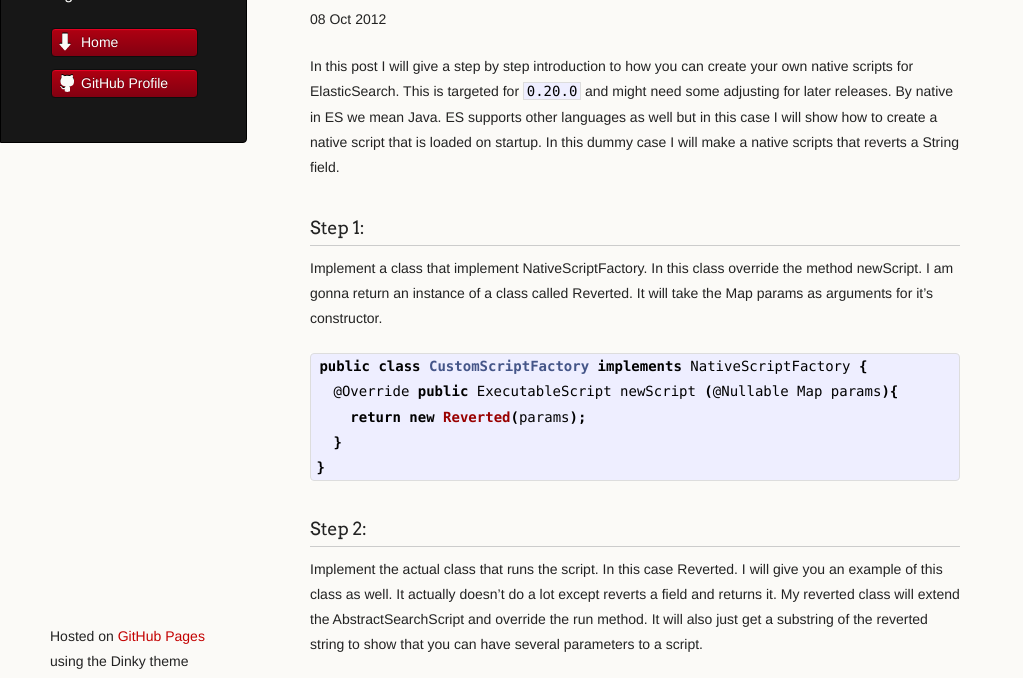
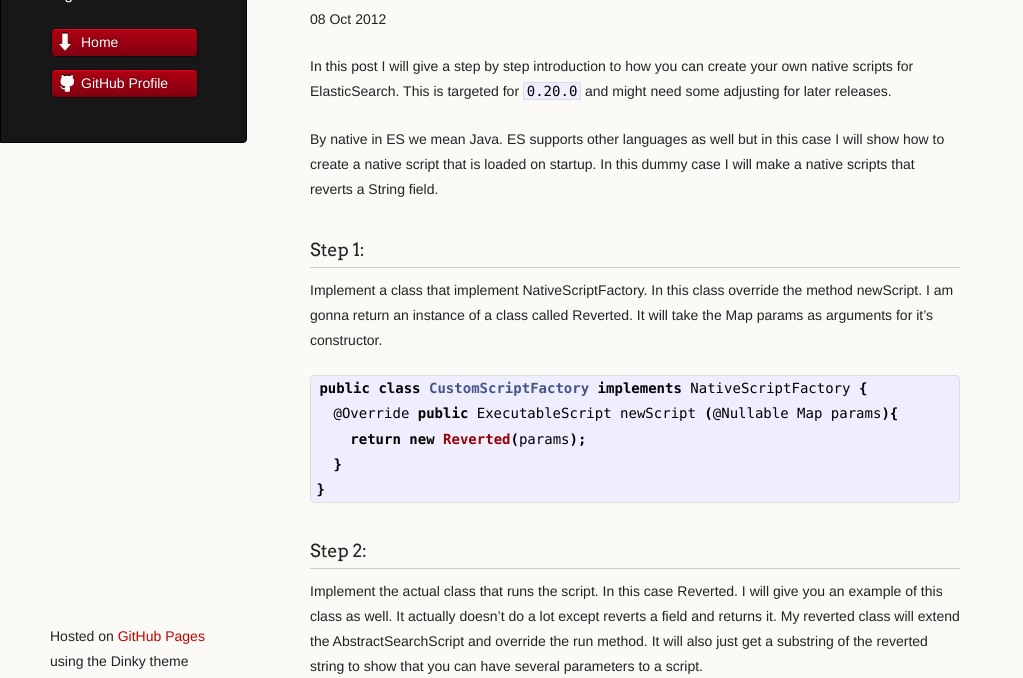
Before and after one commit to pecke01/pecke01.github.io, a plain HTML site: page elasticsearch/2012/10/08/creating-a-native-script-for-elasticsearch.html in a window 1280 px wide. Shown: the part 94-772 px from the top of the page, without its empty margins (0-1023 px from the left). Drawn offline with Linux system fonts and the light colour scheme; a script that the page names is missing.

Commit message:
Changes in design

```diff
--- a/elasticsearch/2012/10/08/creating-a-native-script-for-elasticsearch.html
+++ b/elasticsearch/2012/10/08/creating-a-native-script-for-elasticsearch.html
@@ -31,7 +31,9 @@
 <p class="meta">08 Oct 2012</p>
 
 <div class="post">
-<p>In this post I will give a step by step introduction to how you can create your own native scripts for ElasticSearch. This is targeted for <code>0.20.0</code> and might need some adjusting for later releases. By native in ES we mean Java. ES supports other languages as well but in this case I will show how to create a native script that is loaded on startup. In this dummy case I will make a native scripts that reverts a String field.</p>
+<p>In this post I will give a step by step introduction to how you can create your own native scripts for ElasticSearch. This is targeted for <code>0.20.0</code> and might need some adjusting for later releases.</p>
+
+<p>By native in ES we mean Java. ES supports other languages as well but in this case I will show how to create a native script that is loaded on startup. In this dummy case I will make a native scripts that reverts a String field.</p>
 <h3>Step 1:</h3>
 <p>Implement a class that implement NativeScriptFactory. In this class override the method newScript. I am gonna return an instance of a class called Reverted. It will take the Map params as arguments for it&#8217;s constructor.</p>
 <div class='highlight'><pre><code class='java'><span class='kd'>public</span> <span class='kd'>class</span> <span class='nc'>CustomScriptFactory</span> <span class='kd'>implements</span> <span class='n'>NativeScriptFactory</span> <span class='o'>{</span>
```
Also changed, not shown: index.html (+2 -2 lines).
